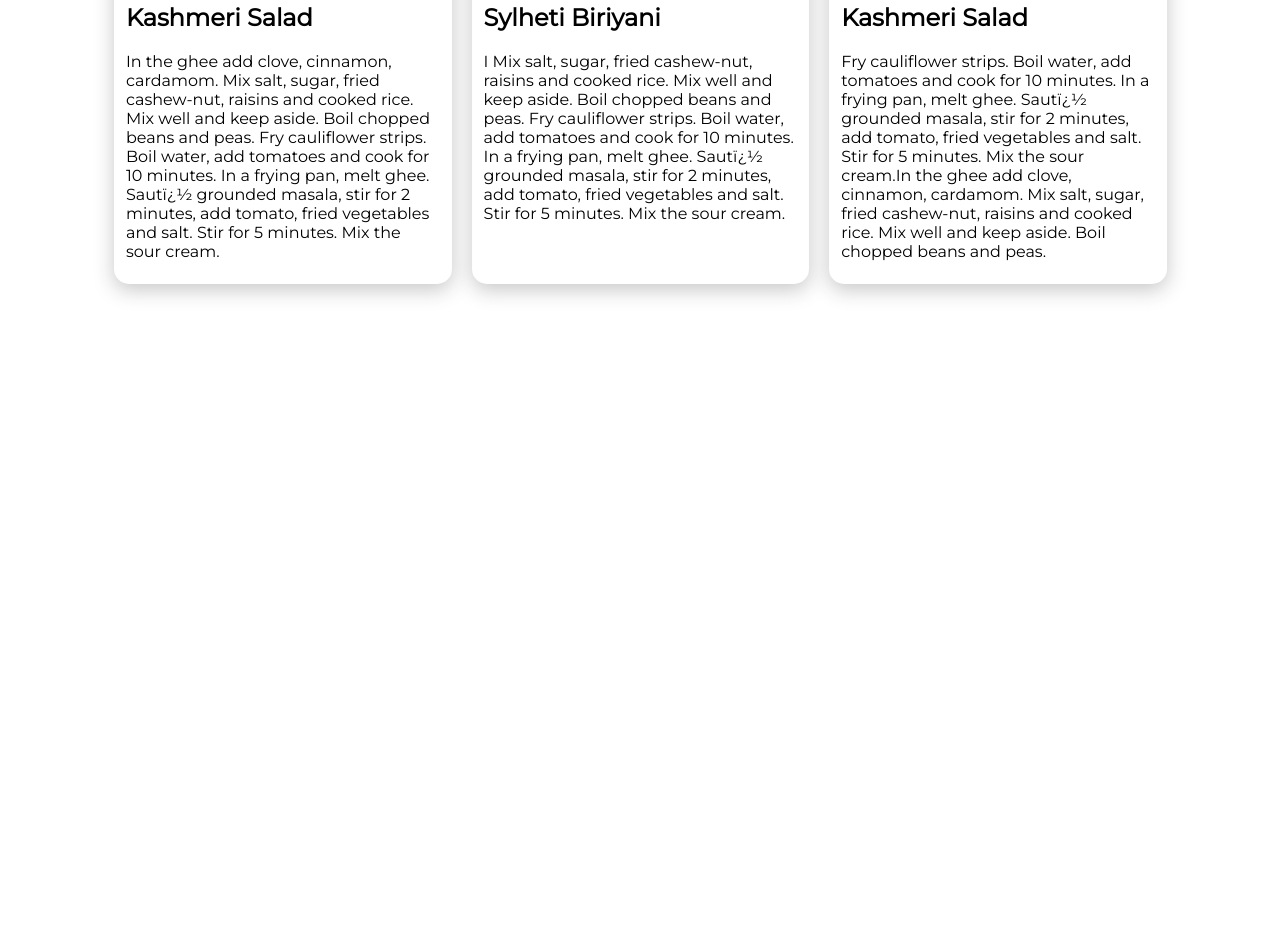
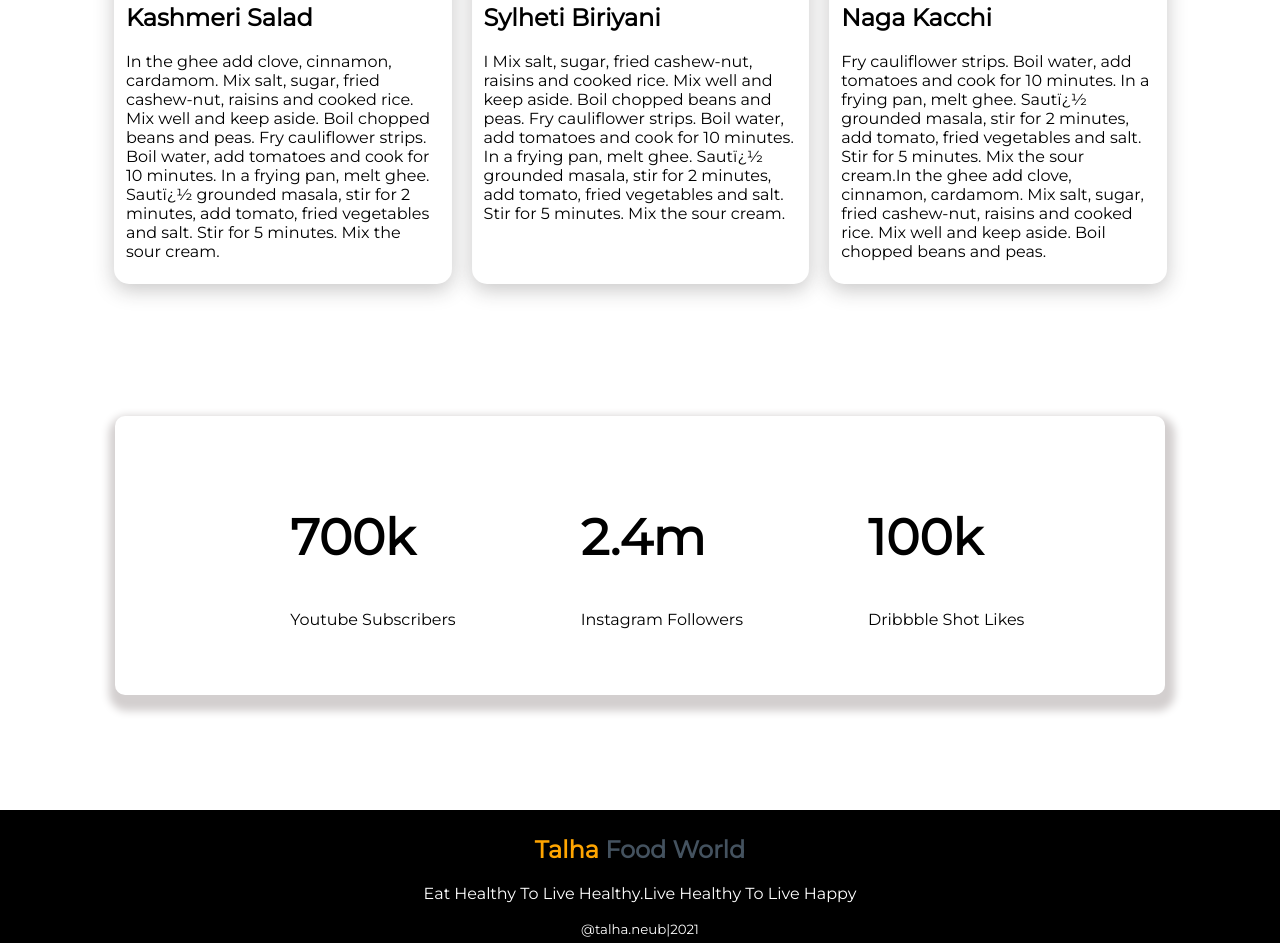
Before and after one commit to abutalha-197/Talha-Food-World, a plain HTML site: page index.html in a window 1280 px wide. Shown: the part 1607-2550 px from the top of the page. Before the commit the page ends 1972 px from the top, so only its background shows below. Drawn offline with Linux system fonts and the light colour scheme.

Commit message:
footer-number

```diff
--- a/index.html
+++ b/index.html
@@ -15,7 +15,7 @@
 </head>
 
 <body>
-    <section class="container top-container">
+    <section class="top-container container">
         <div class="half-width">
             <h1><span class="n-color">Skip</span> The Diet,Just Eat Healthy With Talha Food World</h1>
             <p>Imagine you don't need a diet because we provied helthy and delicious food for you!</p>
@@ -27,7 +27,7 @@
             <img src="images/p1.png" alt="">
         </div>
     </section>
-    </section>
+
     <section class="about-me container">
         <div class="half-width">
             <img src="images/p2.png" alt="">
@@ -45,6 +45,7 @@
         </div>
 
     </section>
+
     <section class="recipie">
         <div class="recipi-1">
             <h1>My Recipies</h1>
@@ -88,7 +89,7 @@
                     <img src="images/f1.jpg" alt="">
                 </div>
                 <div class="r-detail">
-                    <h2>Kashmeri Salad</h2>
+                    <h2>Naga Kacchi</h2>
                     <p> Fry cauliflower strips. Boil water,
                         add tomatoes and cook for 10 minutes. In a frying pan, melt ghee. Sautï¿½ grounded masala, stir
                         for 2 minutes, add tomato, fried vegetables and salt. Stir for 5 minutes. Mix the sour cream.In
@@ -103,6 +104,25 @@
 
     </section>
 
+    <section class="data">
+        <div class="data-item">
+            <h1>700k</h1>
+            <p>Youtube Subscribers</p>
+        </div>
+        <div class="data-item">
+            <h1>2.4m</h1>
+            <p>Instagram Followers</p>
+        </div>
+        <div class="data-item">
+            <h1>100k</h1>
+            <p>Dribbble Shot Likes</p>
+        </div>
+    </section>
 </body>
+<footer>
+    <h2><span class="n-color">Talha</span> Food World</h2>
+    <p>Eat Healthy To Live Healthy.Live Healthy To Live Happy</p>
+    <small>@talha.neub|2021</small>
+</footer>
 
 </html>
--- a/style.css
+++ b/style.css
@@ -63,7 +63,7 @@ h1 {
     margin: 10px;
     padding: 2px;
     border-radius: 15px;
-    display: block;
+
 
 }
 .item img{
@@ -79,6 +79,28 @@ h1 {
 }
 .r-detail p h3{
     text-align: left;
-h2{
-    font-weight: bold;
 }
+.data{
+    display: flex;
+    box-shadow: 2px 8px 8px 8px hsl(0, 4%, 82%);
+    margin: 9%;
+    border-radius: 10px;
+    padding: 50px;
+}
+.data-item{
+    margin-left: 125px;
+}
+.data-item h1{
+    color: #000;
+}
+footer{
+    background-color: #000;
+    padding: 5px 0px 5px 0px;
+    width: 100%;
+    color: white;
+    text-align: center;
+}
+footer h2{
+    color: rgb(68, 82, 95);
+    font-weight: 900;
+}
```
